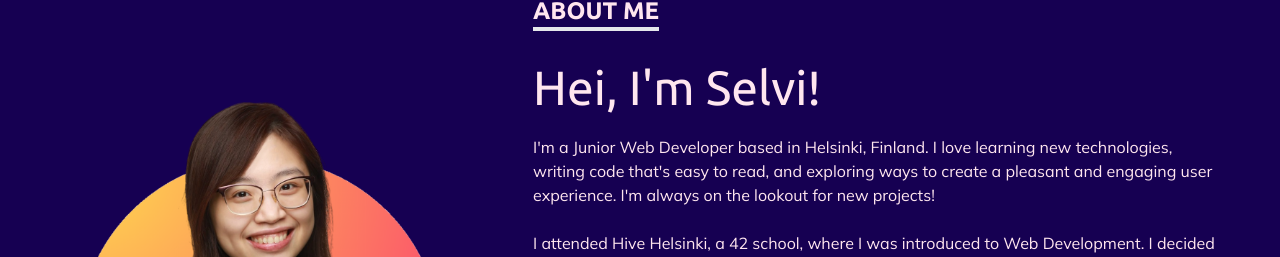
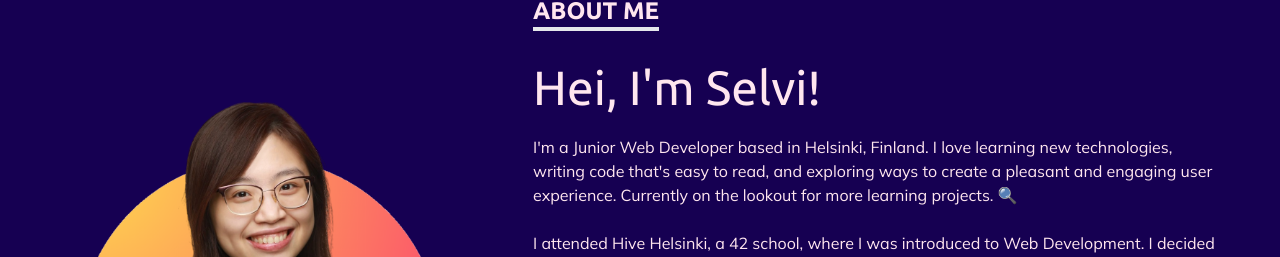
Before and after one commit to miofri/portfolio, a React (Create React App) app: page / in a window 1280 px wide. Shown: the part 869-1126 px from the top of the page. Built offline with nearby package versions, Linux system fonts and the light colour scheme.

Commit message:
edited about

```diff
--- a/src/components/AboutMe.tsx
+++ b/src/components/AboutMe.tsx
@@ -14,8 +14,8 @@ export const AboutMe = React.forwardRef((props, ref: any) => {
 				<p>
 					I'm a Junior Web Developer based in Helsinki, Finland. I love learning
 					new technologies, writing code that's easy to read, and exploring ways
-					to create a pleasant and engaging user experience. I'm always on the
-					lookout for new projects!
+					to create a pleasant and engaging user experience. Currently on the
+					lookout for more learning projects. &#128269;
 				</p>
 				<br />
 				<p>
```
